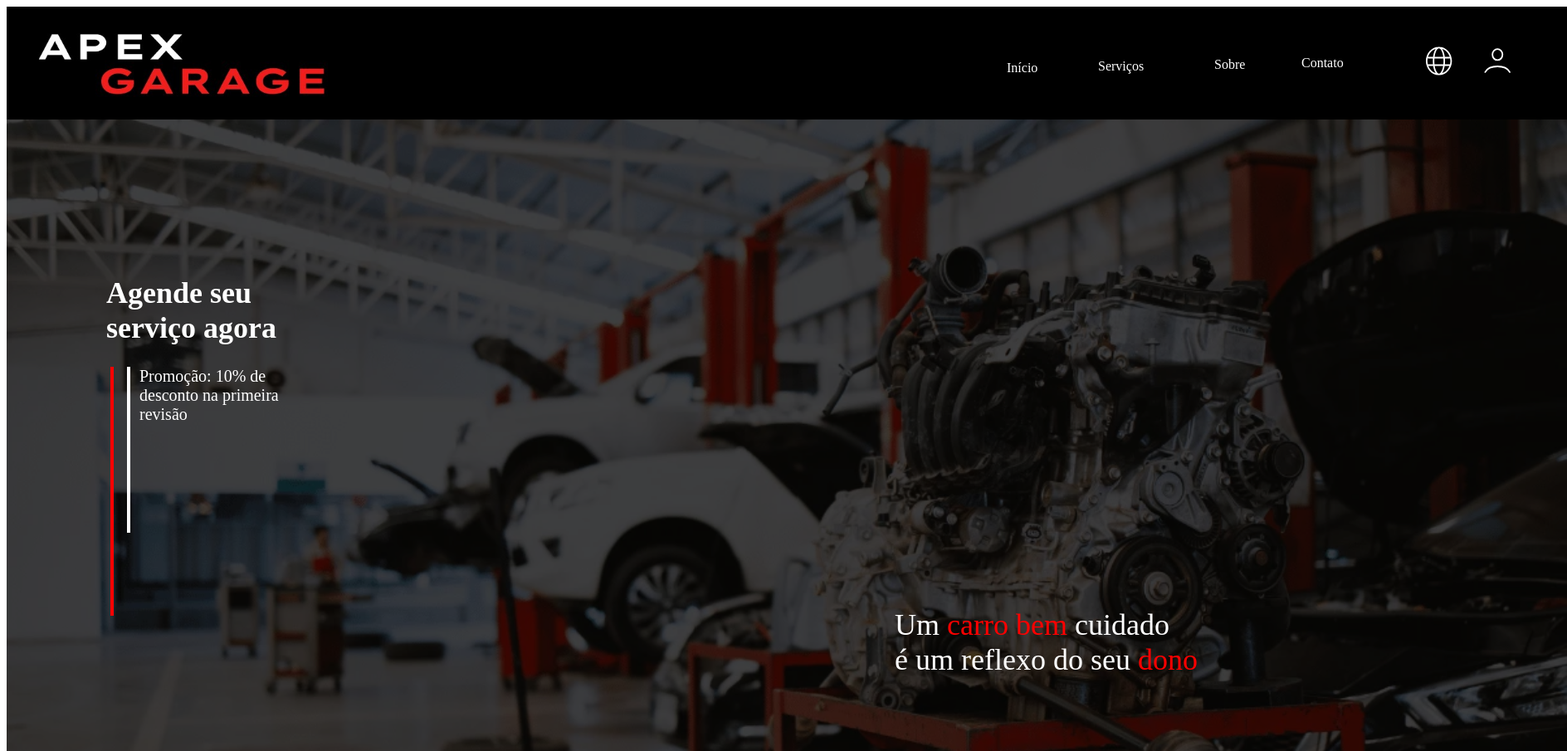
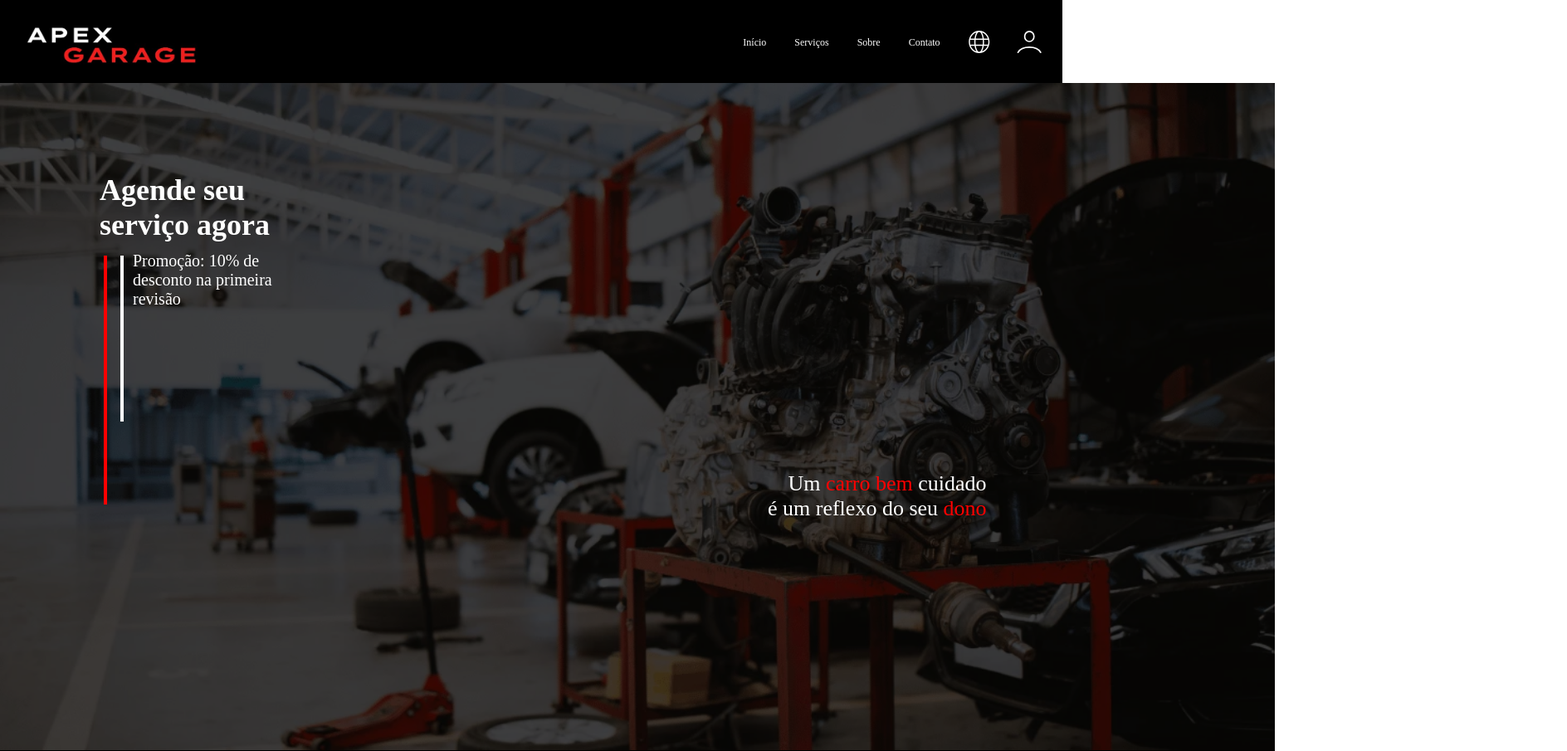
Before and after one commit to ThiagoNascBarros/apex-garage, a website: page index.html in a window 1280 px wide. Shown: the top 905 px of the page at 83% size, 1888 px wide, since content can reach past the window. Drawn offline with Linux system fonts and the light colour scheme; a web font is replaced by a local one.

Commit message:
Terminei a parte do footer e solucionei o problema do header adotando nav.

```diff
--- a/index.html
+++ b/index.html
@@ -9,14 +9,16 @@
 <body>
     <header>
         <a href="index.html"><img class="logo" src="public/images/Ícones/logoApexGarage.jpeg" alt="Logo ApexGarage"></a>
-        <a href="#inicio"><p class="inicio">Início</p></a>
-        <a href="#servicos"><p class="servicos">Serviços</p></a>
-        <a href="#sobre"><p class="sobre">Sobre</p></a>
-        <a href="#contato"><p class="contato">Contato</p></a>
-        <div class="icons">
-            <a href="google.com"><img id="iconGlobo" src="public/images/Ícones/globo.svg" alt=""></a>
-            <a href="google.com"><img id="iconUser" src="public/images/Ícones/user.svg" alt=""></a>
-        </div>
+        <nav>
+            <ul>
+                <li><a href="index.html"><p class="inicio">Início</p></a></li>
+                <li><a href="#servicos"><p class="servicos">Serviços</p></a></li>
+                <li><a href="#sobre"><p class="sobre">Sobre</p></a></li>
+                <li><a href="#contato"><p class="contato">Contato</p></a></li>
+                <li><a class="globo" href="google.com"><img src="public/images/Ícones/globo.svg" alt=""></a></li>
+                <li><a class="user" href="google.com"><img src="public/images/Ícones/user.svg" alt=""></a></li>
+            </ul>
+        </nav>
     </header>
     <main class="main">
         <div class="container">
@@ -26,7 +28,9 @@
                 <p id="txtPromocao">Promoção: 10% de<br> desconto na primeira<br> revisão</p>
                 <hr class="linhaFirst">
                 <hr class="linhaSecond">
-                <p id="txtFraseInical">Um <span class="carroTxt">carro bem</span> cuidado<br>é um reflexo do seu <span class="donoTxt">dono</span></p>
+                <div class="txtFrase">
+                    <p id="txtFraseInical">Um <span class="carroTxt">carro bem</span> cuidado<br>é um reflexo do seu <span class="donoTxt">dono</span></p>
+                </div>
             </div>
         </div>
     </main>
--- a/src/styles/footer.css
+++ b/src/styles/footer.css
@@ -1,21 +1,46 @@
 .footer{
-    width: 1880px;
+    width: 1536px;
     height: 235px;
     background-color: #000;
-    margin-top: -10px;
+    margin-top: -40px;
 }
 #imgDeFundoInicialFooter{
-    margin-top: 50px;
-    width: 391px;
-    height: 117px;
+    margin-top: 75px;
+    width: 230px;
+    height: 68px;
     margin-left: 25px;
 }
 .linhaFooter{
     border: #fff;
     background-color: #fff;
-    width: 1810px;
-    height: 2px;
-    margin-top: 10px;
+    width: 1445px;
+    height: 0.5px;
+    margin-top: 20px;
     margin-bottom: 54px;
     margin-left: 35px;
 }
+
+/* Usando Media-Query */
+@media screen and (max-width: 760px) {
+    .footer{
+        width: 760px;
+        height: 100px;
+        background-color: #000;
+        margin-top: -45px;
+    }
+    #imgDeFundoInicialFooter{
+        margin-top: 25px;
+        width: 140px;
+        height: 41px;
+        margin-left: 25px;
+    }
+    .linhaFooter{
+        border: #fff;
+        background-color: #fff;
+        width: 690px;
+        height: 0.5px;
+        margin-top: 7px;
+        margin-bottom: 54px;
+        margin-left: 30px;
+    }
+}
--- a/src/styles/global.css
+++ b/src/styles/global.css
@@ -2,10 +2,12 @@
 
 *{
     font-family: 'Lexend Zetta', 'Bold';
+    margin: 0px;
+    min-width: none;
 }
 
 body{
     color: #000;
-    width: 1880px;
-    height: 1315px;
+    width: 1536px;
+    height: 944px;
 }
--- a/src/styles/header.css
+++ b/src/styles/header.css
@@ -1,49 +1,57 @@
 header{
     background-color: #000;
-    width: 1880px;
-    height: 136px;
+    width: 100%;
+    height: 100px;
+    position: relative;
+    position: fixed;
+    z-index: 1;
 }
+
 .logo{
-    margin-top: 10px;
-    width: 391px;
-    height: 117px;
+    margin-top: 20px;
+    width: 230px;
+    height: 68px;
     margin-left: 25px;
 }
-a{
-    text-decoration: none;
-}
+
 p{
     color: #FFF;
-    font-family: 'Lexend Zetta';
+}
 
+nav{
+    padding: 10px;
+    z-index: 2;
+    margin-top: -78px;
+    position: fixed;
+    right: 0;
 }
-.inicio{
-    margin-top: -66px;
-    margin-left: 1205px;
+
+nav ul{
+    list-style: none;
+    display: flex;
+    margin: 0;
+    padding: 0;
 }
-.servicos{
-    margin-top: -36px;
-    margin-left: 1315px;
+
+nav li{
+    margin: 0 15px;
 }
-.sobre{
-    margin-top: -36px;
-    margin-left: 1455px;
+
+nav p{
+    margin-top: 0;
+    padding: 2px;
 }
-.contato{
-    margin-top: -36px;
-    margin-left: 1560px;
+
+nav img {
+    margin-top: 13px;
+    width: 30px;
+    height: 27px;
 }
-#iconGlobo{
-    width: 32.31px;
-    height: 35px;
-    margin-top: -70px;
-    margin-bottom: 24px;
-    margin-left: 1710px;
+
+nav a{
+    border-radius: 2px;
+    color: #FFF;
+    text-decoration: none;
+    padding: 0.1px;
+    font-size: 12px;
 }
-#iconUser{
-    width: 32.31px;
-    height: 30px;
-    margin-top: -70px;
-    margin-bottom: 45px;
-    margin-left: 1780px;
-}
--- a/src/styles/main.css
+++ b/src/styles/main.css
@@ -1,16 +1,23 @@
+
+main{
+    width: 1536px;
+    height: 944px;
+}
+
 .container{
     position: relative;
 }
 
 #imgDeFundoInicial{
-    width: 100%;
+    width: 1536px;
     height: auto;
     filter: brightness(0.25);
+    margin-top: 100px;
 }
 
 #txtServicos{
     position: absolute;
-    margin-top: -800px;
+    margin-top: -700px;
     margin-left: 120px;
     color: #FFF;
     font-size: 36px;
@@ -18,7 +25,7 @@
 
 #txtPromocao{
     position: absolute;
-    margin-top: -690px;
+    margin-top: -605px;
     margin-left: 160px;
     font-size: 20px;
 }
@@ -29,7 +36,7 @@
     background-color: #FF0000;
     width: 4px;
     height: 300px;
-    margin-top: -690px;
+    margin-top: -600px;
     margin-left: 125px;
     border: 5px;
 }
@@ -40,16 +47,22 @@
     background-color: #FFF;
     width: 4px;
     height: 200px;
-    margin-top: -690px;
+    margin-top: -600px;
     margin-left: 145px;
+}
+
+.txtFrase{
+    margin-left: -75px;
 }
 
 #txtFraseInical{
     position: absolute;
     color: #FFF;
-    font-size: 36px;
-    margin-top: -400px;
-    margin-left: 1070px;
+    font-size: 26px;
+    margin-right: 20px;
+    margin-top: -340px;
+    margin-left: 1000px;
+    text-align: right;
 }
 
 .carroTxt{
@@ -59,3 +72,8 @@
 .donoTxt{
     color: #FF0000;
 }
+
+/* Usando Media-Query */
+@media screen and (max-width: 760px) {
+
+}
```
Also changed, not shown: public/images/Ícones/call.svg (added), public/images/Ícones/facebook.svg (added), public/images/Ícones/instagram.svg (added), public/images/Ícones/mail.svg (added), public/images/Ícones/telefone.svg (deleted).
